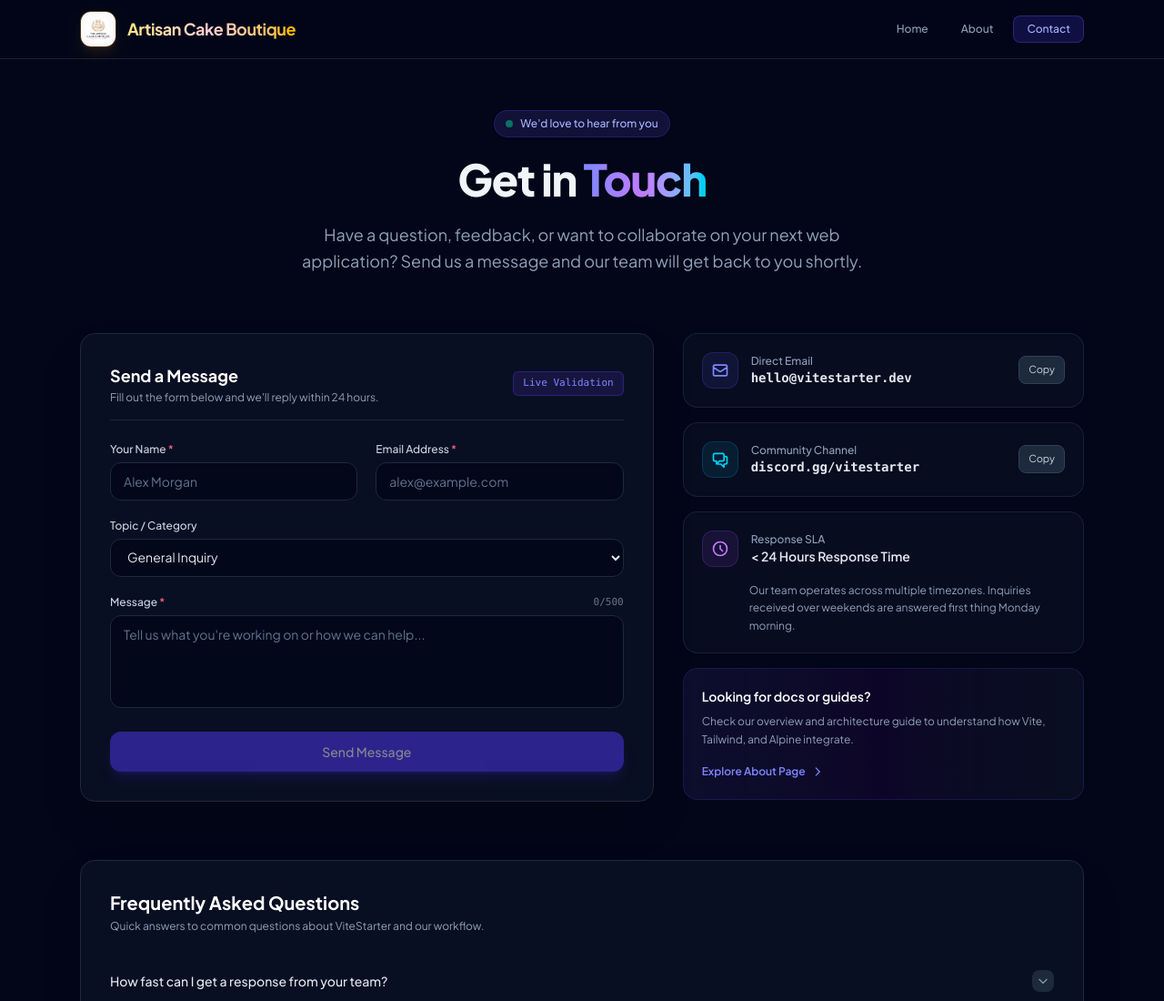
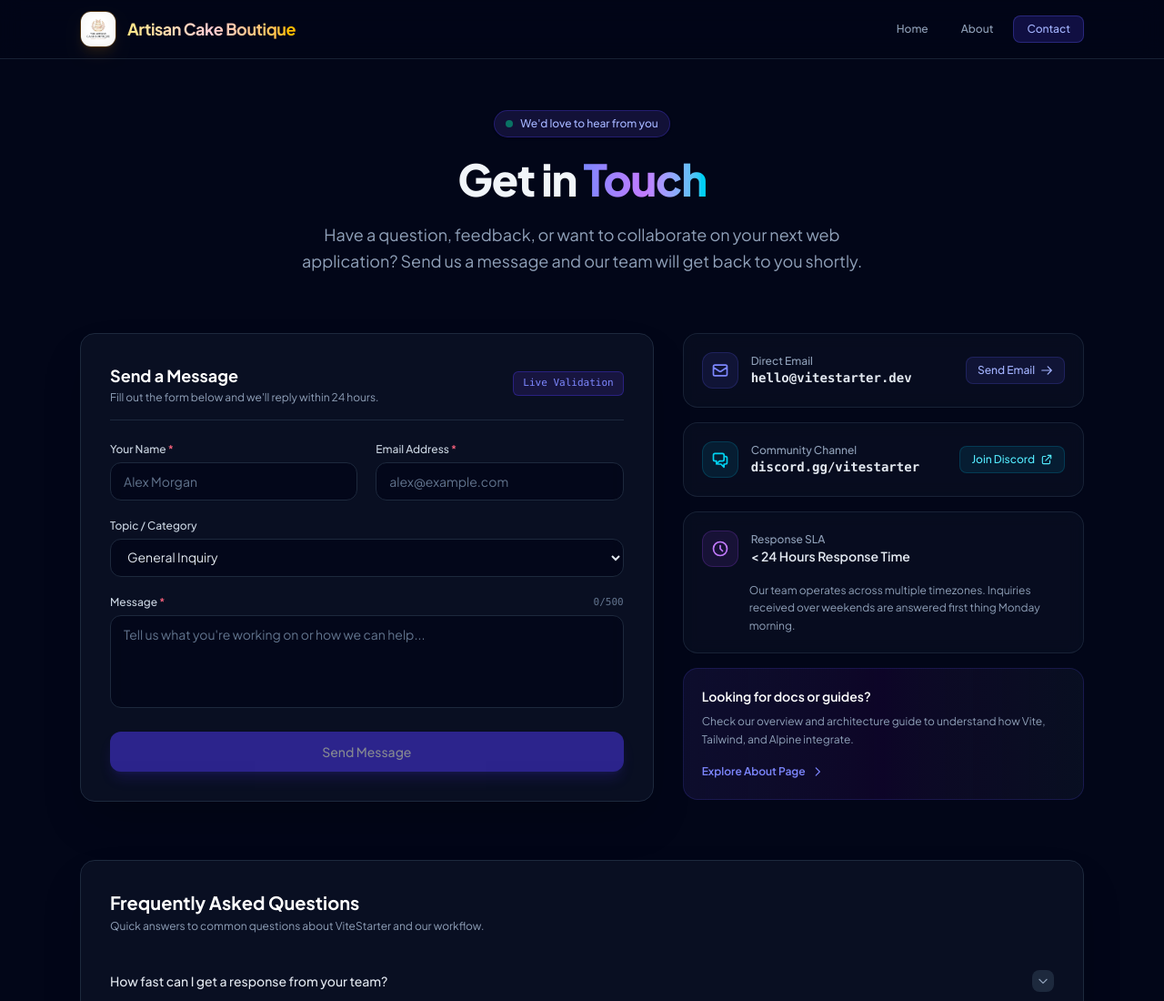
Before and after one commit to fathifadzli/learn-vite, a website built with Vite: page contact.html in a window 1280 px wide. Shown: the top 1100 px of the page at 91% size. Built offline with nearby package versions, Linux system fonts and the light colour scheme.

Commit message:
email & discord link button

```diff
--- a/contact.html
+++ b/contact.html
@@ -212,60 +212,49 @@
       </section>
 
       <!-- Right Column: Contact Cards & Channels -->
-      <section class="lg:col-span-5 space-y-4" x-data="{
-        copiedEmail: false,
-        copiedDiscord: false,
-        copyText(text, type) {
-          navigator.clipboard.writeText(text);
-          if (type === 'email') {
-            this.copiedEmail = true;
-            setTimeout(() => this.copiedEmail = false, 2000);
-          } else {
-            this.copiedDiscord = true;
-            setTimeout(() => this.copiedDiscord = false, 2000);
-          }
-        }
-      }">
+      <section class="lg:col-span-5 space-y-4">
 
         <!-- Direct Email Card -->
-        <div class="bg-slate-900/40 border border-slate-800/80 backdrop-blur-sm p-5 rounded-2xl flex items-center justify-between gap-4 hover:border-slate-700 transition">
+        <a href="mailto:hello@vitestarter.dev" class="group bg-slate-900/40 border border-slate-800/80 hover:border-indigo-500/50 hover:bg-slate-900/70 backdrop-blur-sm p-5 rounded-2xl flex items-center justify-between gap-4 transition duration-200">
           <div class="flex items-center gap-3.5">
-            <div class="w-10 h-10 rounded-xl bg-indigo-500/10 border border-indigo-500/20 text-indigo-400 flex items-center justify-center shrink-0">
+            <div class="w-10 h-10 rounded-xl bg-indigo-500/10 border border-indigo-500/20 text-indigo-400 flex items-center justify-center shrink-0 group-hover:scale-105 group-hover:bg-indigo-500/20 transition duration-200">
               <svg class="w-5 h-5" fill="none" stroke="currentColor" viewBox="0 0 24 24">
                 <path stroke-linecap="round" stroke-linejoin="round" stroke-width="2" d="M3 8l7.89 5.26a2 2 0 002.22 0L21 8M5 19h14a2 2 0 002-2V7a2 2 0 00-2-2H5a2 2 0 00-2 2v10a2 2 0 002 2z" />
               </svg>
             </div>
             <div>
               <div class="text-xs text-slate-400 font-medium">Direct Email</div>
-              <div class="text-sm font-semibold text-slate-200 font-mono">hello@vitestarter.dev</div>
+              <div class="text-sm font-semibold text-slate-200 font-mono group-hover:text-indigo-300 transition-colors">hello@vitestarter.dev</div>
             </div>
           </div>
-          <button
-            @click="copyText('hello@vitestarter.dev', 'email')"
-            class="px-2.5 py-1.5 rounded-lg bg-slate-800 hover:bg-slate-700 text-[11px] text-slate-300 border border-slate-700 transition cursor-pointer shrink-0">
-            <span x-text="copiedEmail ? 'Copied!' : 'Copy'"></span>
-          </button>
-        </div>
+          <div class="inline-flex items-center gap-1.5 px-3 py-1.5 rounded-lg bg-indigo-500/10 group-hover:bg-indigo-500/20 text-indigo-300 text-xs font-medium border border-indigo-500/20 transition duration-200 shrink-0">
+            <span>Send Email</span>
+            <svg class="w-3.5 h-3.5 group-hover:translate-x-0.5 transition-transform" fill="none" stroke="currentColor" viewBox="0 0 24 24">
+              <path stroke-linecap="round" stroke-linejoin="round" stroke-width="2" d="M14 5l7 7m0 0l-7 7m7-7H3" />
+            </svg>
+          </div>
+        </a>
 
         <!-- Discord / Community Card -->
-        <div class="bg-slate-900/40 border border-slate-800/80 backdrop-blur-sm p-5 rounded-2xl flex items-center justify-between gap-4 hover:border-slate-700 transition">
+        <a href="https://discord.gg/vitestarter" target="_blank" rel="noopener noreferrer" class="group bg-slate-900/40 border border-slate-800/80 hover:border-cyan-500/50 hover:bg-slate-900/70 backdrop-blur-sm p-5 rounded-2xl flex items-center justify-between gap-4 transition duration-200">
           <div class="flex items-center gap-3.5">
-            <div class="w-10 h-10 rounded-xl bg-cyan-500/10 border border-cyan-500/20 text-cyan-400 flex items-center justify-center shrink-0">
+            <div class="w-10 h-10 rounded-xl bg-cyan-500/10 border border-cyan-500/20 text-cyan-400 flex items-center justify-center shrink-0 group-hover:scale-105 group-hover:bg-cyan-500/20 transition duration-200">
               <svg class="w-5 h-5" fill="none" stroke="currentColor" viewBox="0 0 24 24">
                 <path stroke-linecap="round" stroke-linejoin="round" stroke-width="2" d="M17 8h2a2 2 0 012 2v6a2 2 0 01-2 2h-2v4l-4-4H9a1.994 1.994 0 01-1.414-.586m0 0L11 14h4a2 2 0 002-2V6a2 2 0 00-2-2H5a2 2 0 00-2 2v6a2 2 0 002 2h2v4l.586-.586z" />
               </svg>
             </div>
             <div>
               <div class="text-xs text-slate-400 font-medium">Community Channel</div>
-              <div class="text-sm font-semibold text-slate-200 font-mono">discord.gg/vitestarter</div>
+              <div class="text-sm font-semibold text-slate-200 font-mono group-hover:text-cyan-300 transition-colors">discord.gg/vitestarter</div>
             </div>
           </div>
-          <button
-            @click="copyText('https://discord.gg/vitestarter', 'discord')"
-            class="px-2.5 py-1.5 rounded-lg bg-slate-800 hover:bg-slate-700 text-[11px] text-slate-300 border border-slate-700 transition cursor-pointer shrink-0">
-            <span x-text="copiedDiscord ? 'Copied!' : 'Copy'"></span>
-          </button>
-        </div>
+          <div class="inline-flex items-center gap-1.5 px-3 py-1.5 rounded-lg bg-cyan-500/10 group-hover:bg-cyan-500/20 text-cyan-300 text-xs font-medium border border-cyan-500/20 transition duration-200 shrink-0">
+            <span>Join Discord</span>
+            <svg class="w-3.5 h-3.5 group-hover:translate-x-0.5 group-hover:-translate-y-0.5 transition-transform" fill="none" stroke="currentColor" viewBox="0 0 24 24">
+              <path stroke-linecap="round" stroke-linejoin="round" stroke-width="2" d="M10 6H6a2 2 0 00-2 2v10a2 2 0 002 2h10a2 2 0 002-2v-4M14 4h6m0 0v6m0-6L10 14" />
+            </svg>
+          </div>
+        </a>
 
         <!-- Office & Response SLA -->
         <div class="bg-slate-900/40 border border-slate-800/80 backdrop-blur-sm p-5 rounded-2xl space-y-4">
```
